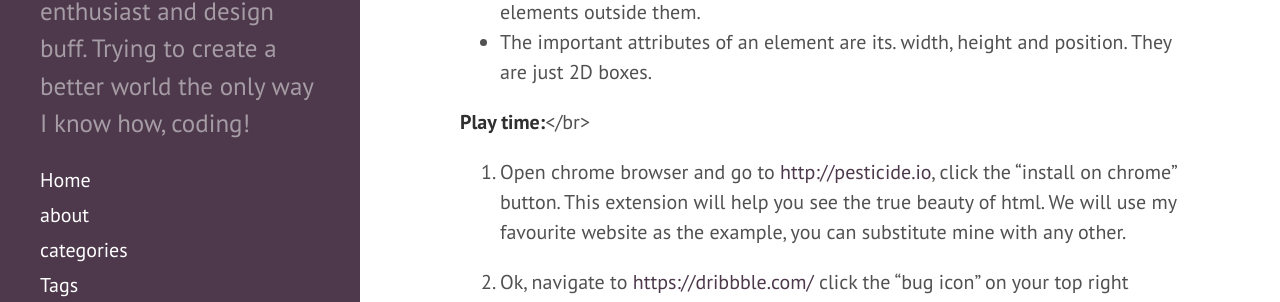
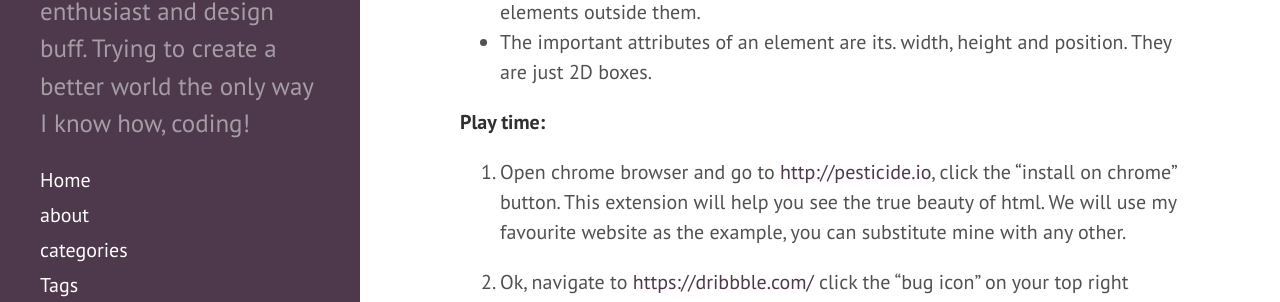
Before and after one commit to colleowino/colleowino.github.io, a Jekyll site: the page built from _posts/2015-05-13-css-pesticide.md, in a window 1280 px wide and 900 px high, scrolled down 1517 px. Shown: the part 151-453 px from the top of the window. Built offline with Jekyll 4.4.1, drawn with Linux system fonts in a browser that asks for light colours; nearby versions of some CDN libraries; comment, search, counter and statistics services are not loaded.

Commit message:
fixed the br tag

```diff
--- a/_posts/2015-05-13-css-pesticide.md
+++ b/_posts/2015-05-13-css-pesticide.md
@@ -45,7 +45,7 @@ When the page loads the browser saves a tree like structure of where every HTML
 * Blocks/elements follow the box-model. They have borders, padding between the border and content inside them and margins between the border and elements outside them.
 * The important attributes of an element are its. width, height and position. They are just 2D boxes.
 
-**Play time:**</br>
+**Play time:**<br/>
 
 1. Open chrome browser and go to [http://pesticide.io](http://pesticide.io), click the “install on chrome” button.
 This extension will help you see the true beauty of html. We will use my favourite website as the example, you can substitute mine with any other.
```
